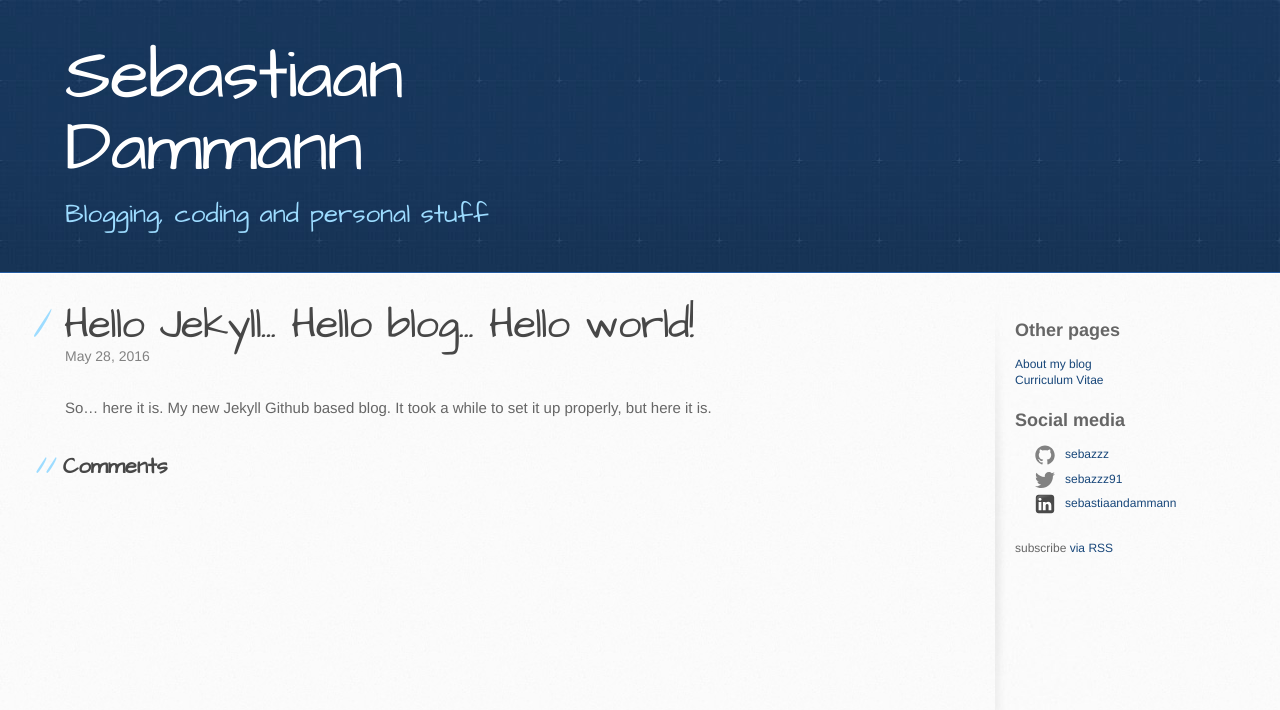
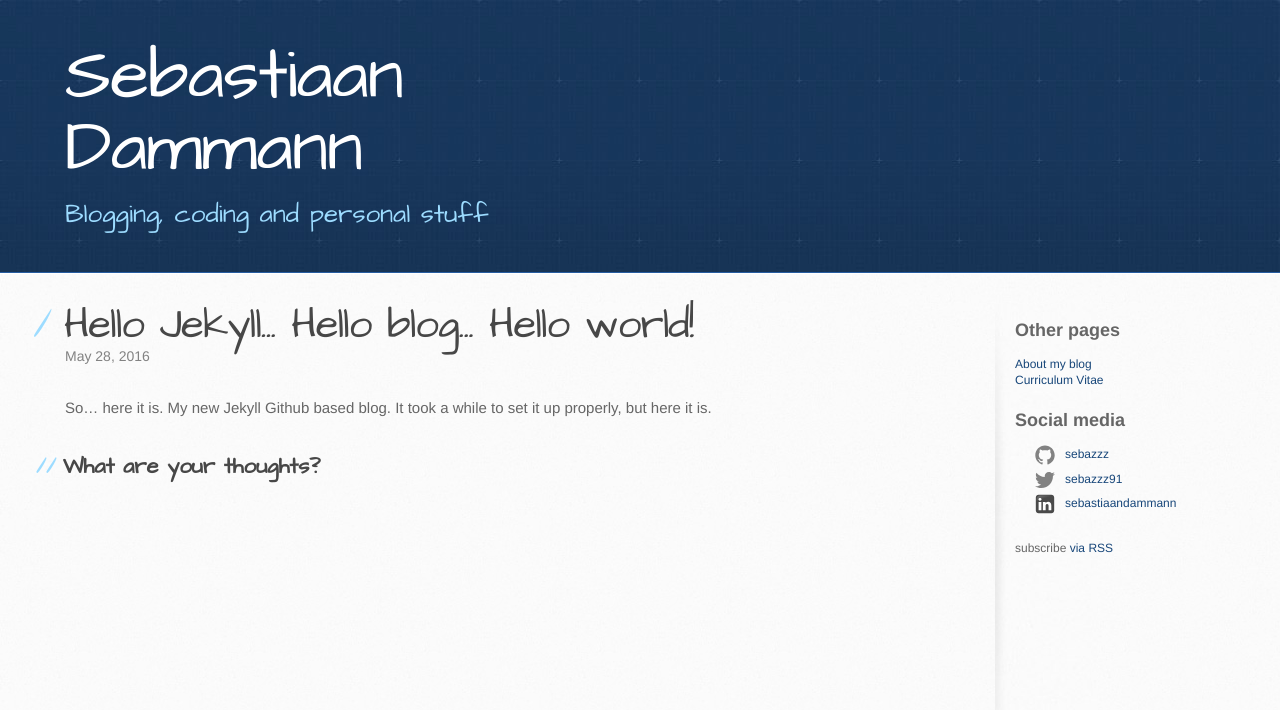
Before and after one commit to Sebazzz/sebazzz.github.io, a Jekyll site: the page built from _posts/2016-06-01-hello-world.md, in a window 1280 px wide. Shown: the top 710 px of the page. Built offline with Jekyll 4.4.1, drawn with Linux system fonts in a browser that asks for light colours; comment, search, counter and statistics services are not loaded.

Commit message:
Change comments title

```diff
--- a/_layouts/post.html
+++ b/_layouts/post.html
@@ -15,7 +15,7 @@ layout: default
 </article>
 
 <div id="comment-container">
-	<h2>Comments</h2>
+	<h2>What are your thoughts?</h2>
 
 	{% include disqus.html %}
 </div>
```
